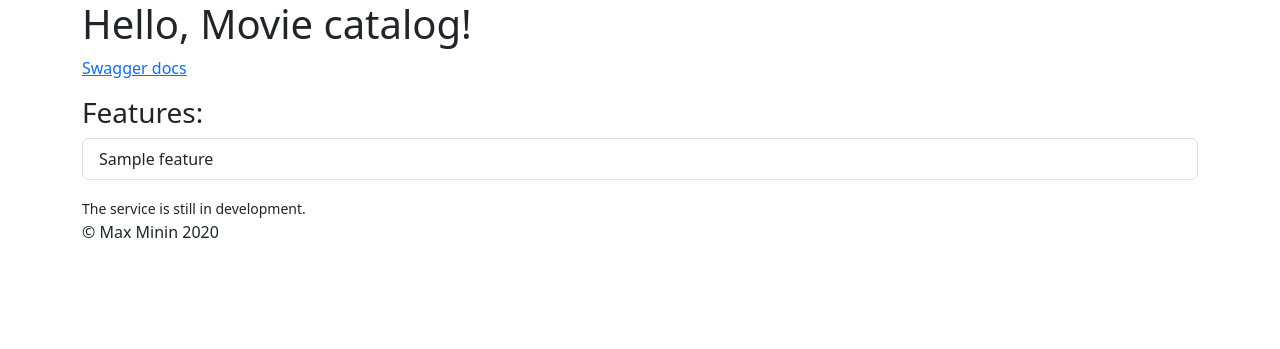
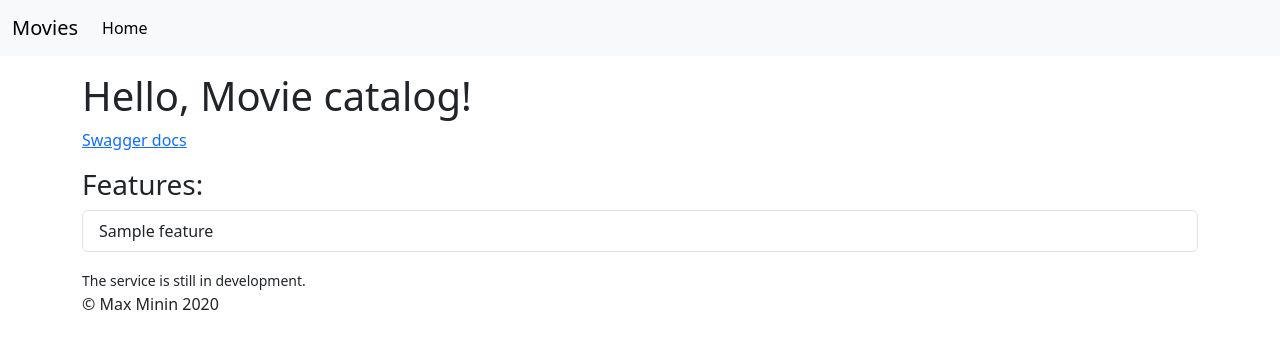
Before and after one commit to mksmin/fastapi-movie-catalog, a Python web app: template movie-catalog/templates/home.html in a window 1280 px wide. Shown: the top 349 px of the page. Run offline with Jinja, Linux system fonts and the light colour scheme; the template is opened without the code that fills it: most values are stand-ins (such as "Sample title", 1, 10 or a date in 2020).

Commit message:
Add navbar by include

```diff
--- a/movie-catalog/templates/base.html
+++ b/movie-catalog/templates/base.html
@@ -15,7 +15,11 @@
       crossorigin="anonymous">
 </head>
 <body>
-<main class="container">
+<header>
+  {% include 'components/navbar.html' %}
+</header>
+
+<main class="container my-3">
   {% block main %}
   {% endblock %}
 </main>
--- /dev/null
+++ b/movie-catalog/templates/components/navbar.html
@@ -0,0 +1,27 @@
+<nav class="navbar navbar-expand bg-body-tertiary">
+  <div class="container-fluid">
+    <a class="navbar-brand" href="/">Movies</a>
+    <button
+        class="navbar-toggler"
+        type="button"
+        data-bs-toggle="collapse"
+        data-bs-target="#navbarNav"
+        aria-controls="navbarNav"
+        aria-expanded="false"
+        aria-label="Toggle navigation"
+    >
+      <span class="navbar-toggler-icon"></span>
+    </button>
+    <div class="collapse navbar-collapse" id="navbarNav">
+      <ul class="navbar-nav">
+        <li class="nav-item">
+          <a
+              class="nav-link active"
+              aria-current="page"
+              href="/"
+          >Home</a>
+        </li>
+      </ul>
+    </div>
+  </div>
+</nav>
```
